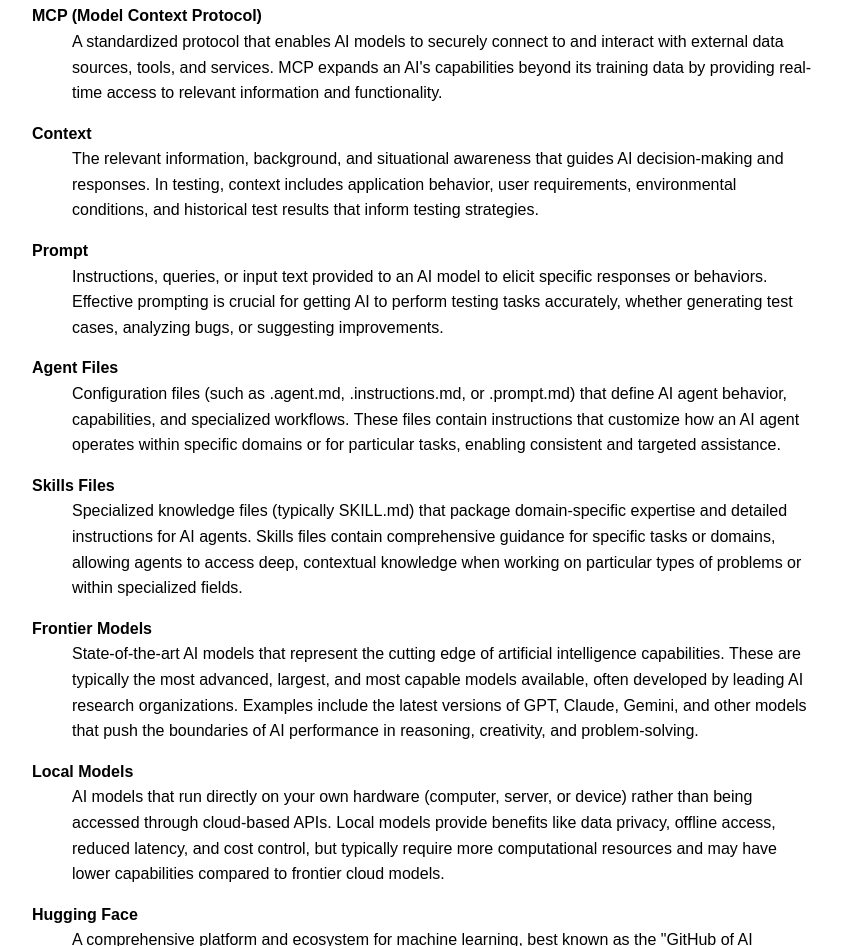
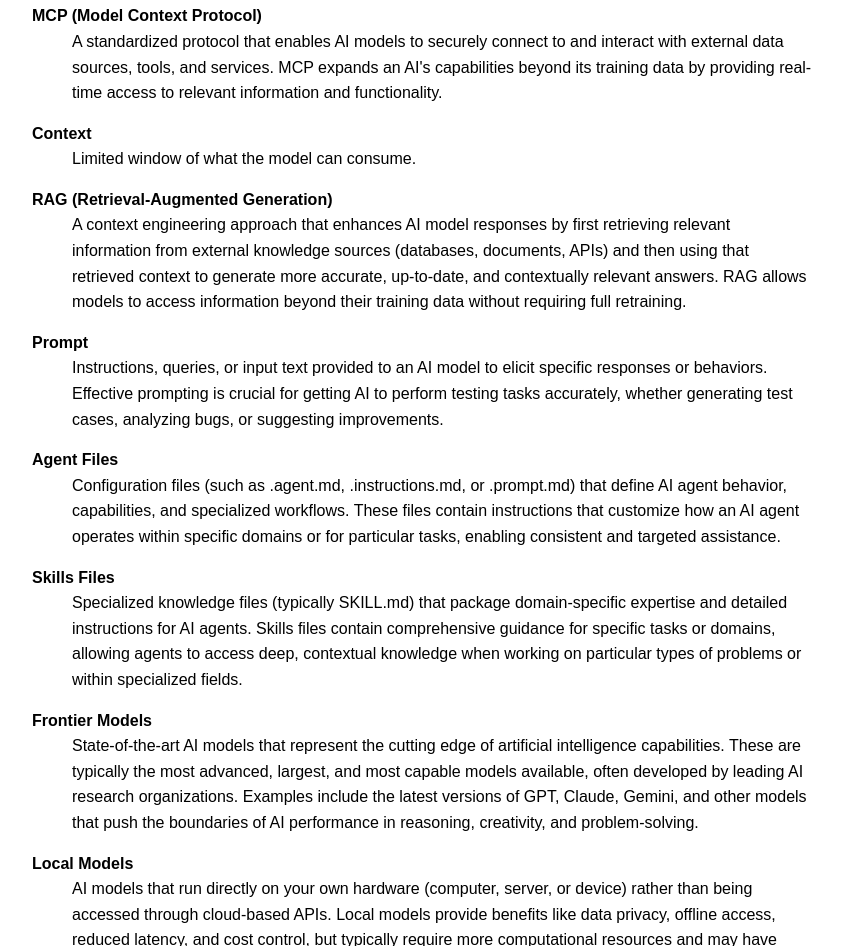
Before and after one commit to QE-at-CGI-FI/cet-with-ai, a plain HTML site: page index.html in a window 1280 px wide. Shown: the part 1243-2189 px from the top of the page, without its empty margins (228-1070 px from the left). Drawn offline with Linux system fonts and the light colour scheme.

Commit message:
Extend vocabulary

```diff
--- a/index.html
+++ b/index.html
@@ -95,7 +95,10 @@
             <dd style="margin-bottom: 15px;">A standardized protocol that enables AI models to securely connect to and interact with external data sources, tools, and services. MCP expands an AI's capabilities beyond its training data by providing real-time access to relevant information and functionality.</dd>
 
             <dt><strong>Context</strong></dt>
-            <dd style="margin-bottom: 15px;">The relevant information, background, and situational awareness that guides AI decision-making and responses. In testing, context includes application behavior, user requirements, environmental conditions, and historical test results that inform testing strategies.</dd>
+            <dd style="margin-bottom: 15px;">Limited window of what the model can consume.</dd>
+
+            <dt><strong>RAG (Retrieval-Augmented Generation)</strong></dt>
+            <dd style="margin-bottom: 15px;">A context engineering approach that enhances AI model responses by first retrieving relevant information from external knowledge sources (databases, documents, APIs) and then using that retrieved context to generate more accurate, up-to-date, and contextually relevant answers. RAG allows models to access information beyond their training data without requiring full retraining.</dd>
 
             <dt><strong>Prompt</strong></dt>
             <dd style="margin-bottom: 15px;">Instructions, queries, or input text provided to an AI model to elicit specific responses or behaviors. Effective prompting is crucial for getting AI to perform testing tasks accurately, whether generating test cases, analyzing bugs, or suggesting improvements.</dd>
```
